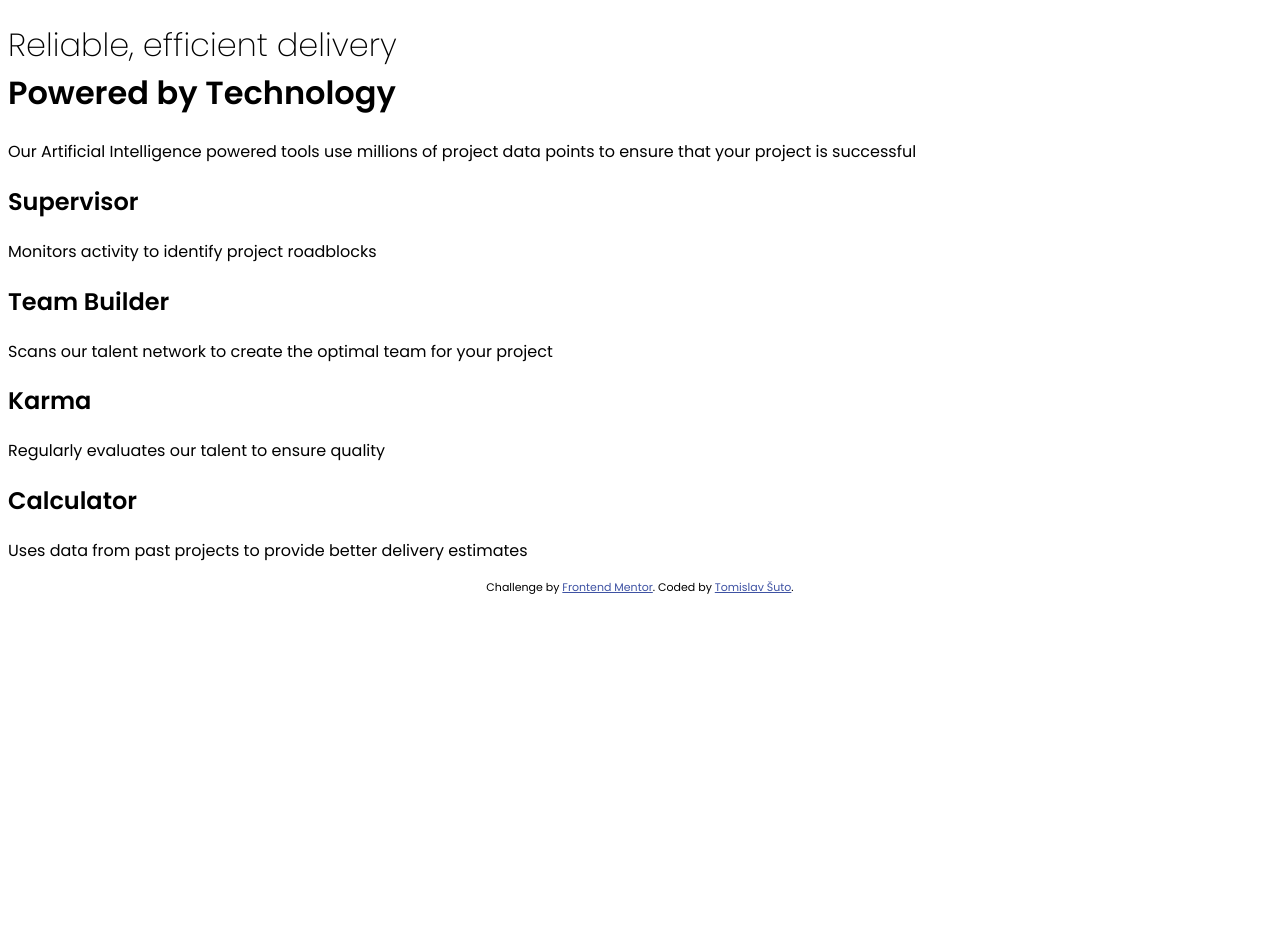
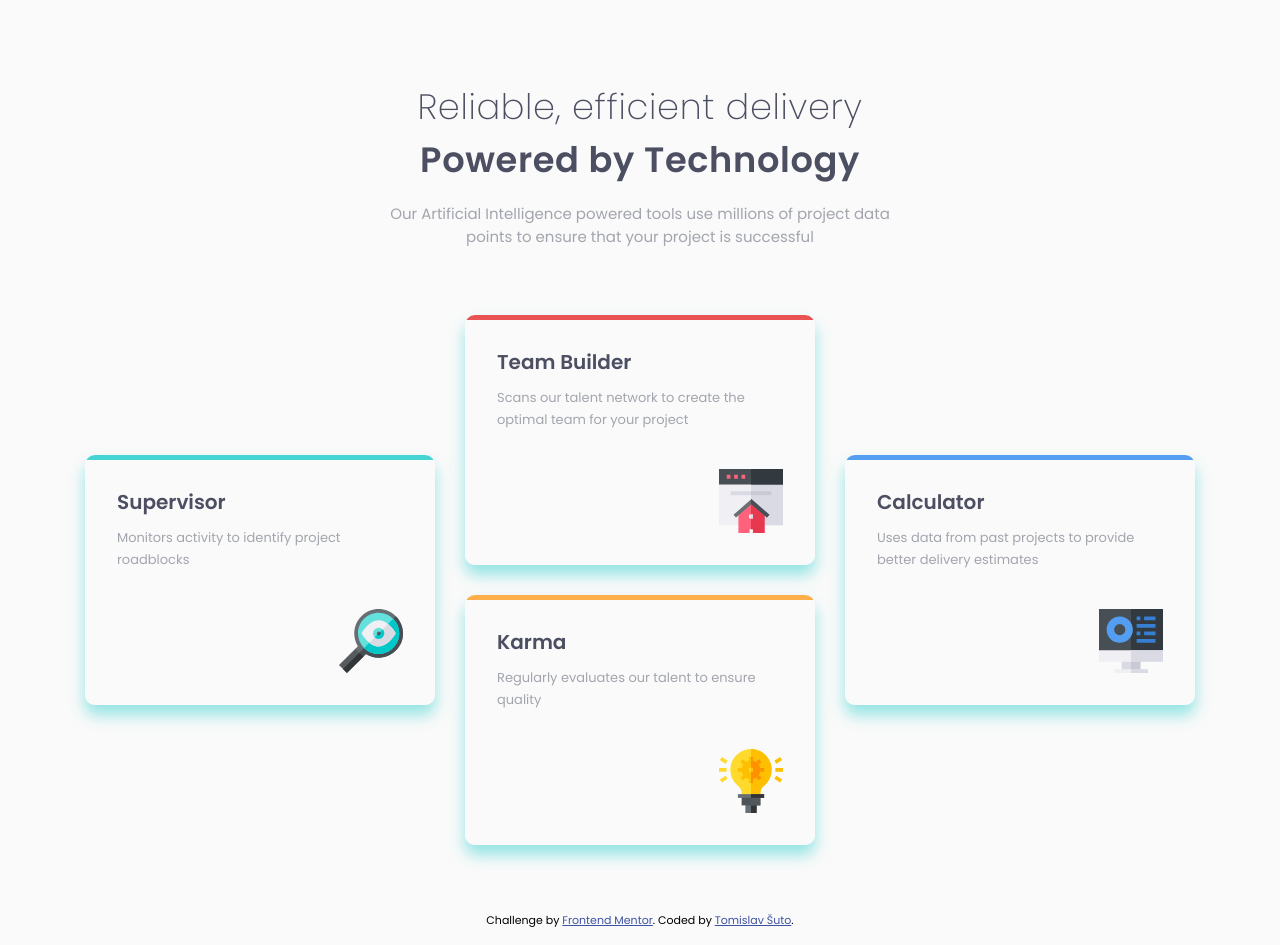
Before and after one commit to RetroApe/four-card-feature-section-master, a plain HTML site: page index.html in a window 1280 px wide. Before the commit the page ends 800 px from the top, so only its background shows below. Drawn offline with Linux system fonts and the light colour scheme.

Commit message:
Inital Finalization

```diff
--- a/index.html
+++ b/index.html
@@ -18,12 +18,12 @@
 
   <header>
 
-    <h1>
+    <h1 class="center">
       <span class="light block">Reliable, efficient delivery</span>
       <span class="bold block">Powered by Technology</span>
     </h1>
 
-    <p class="h1__description">Our Artificial Intelligence powered tools use millions of project data points
+    <p class="h1__description center">Our Artificial Intelligence powered tools use millions of project data points
       to ensure that your project is successful</p>
 
   </header>
--- a/styles.css
+++ b/styles.css
@@ -1,10 +1,41 @@
-.attribution { font-size: 11px; text-align: center; }
+.attribution { font-size: 11px; text-align: center; margin-bottom: 1rem}
 .attribution a { color: hsl(228, 45%, 44%); }
+
+:root {
+    /* PRIMARY */
+    --red: #ea5353;
+    --cyan: #45d3d3;
+    --orange: #fcaf4a;
+    --blue: #549ef2;
+
+    /* NEUTRAL */
+    --very-dark-blue: #4c4e61;
+    --grayish-blue: #a3a5ae;
+    --very-light-gray: #fafafa;
+
+    /* HEADER */
+    --header__h1-font-size: 2.2rem;
+    --header__p-font-size: 0.9375rem;
+    --header__p-spacing: 55ch;
+
+    /* CARDS */
+    --card__width: 21.875rem; /* 19.375rem mobile */
+    --card__height: 15.625rem; /* 13.875rem mobile */
+    --card__padding: 2rem; /* 1.75rem mobile */
+    --card__h2-font-size: 1.25rem;
+    --card__p-font-size: 0.8125rem;
+    --card__icon-scale: 1;
+}
 
 
 
+* {
+    box-sizing: border-box;
+}
+
 html {
     font-family: Poppins, sans-serif;
+    background-color: var(--very-light-gray);
 }
 
 .block {
@@ -23,22 +54,166 @@ html {
     font-weight: 600;
 }
 
+.center {
+    text-align: center;
+}
+
+h1 {
+    margin-top: 5rem;
+    margin-bottom: 1rem;
+    font-size: var(--header__h1-font-size);
+    letter-spacing: 0.018em;
+    color: var(--very-dark-blue);
+}
+
 .h1__description {
-
+    font-size: var(--header__p-font-size);
+    max-width: var(--header__p-spacing);
+    margin: 0 auto;
+    color: var(--grayish-blue);
 }
 
 .container {
+    margin: 4.2rem auto;
+    display: grid;
+    justify-content: center;
 
+    grid-template-columns: repeat(3, 21.875rem);
+    grid-template-rows: repeat(4, 1fr);
+
+    gap: 1.875rem;
 }
 
 .card {
+    background-color: white;
+    width: var(--card__width);
+    height: var(--card__height);
+    padding: var(--card__padding);
 
+    border-radius: 10px;
+    box-shadow: #45d3d38f 0px 10px 15px 0px;
+
+    position: relative;
+
+    & h2 {
+        color: var(--very-dark-blue);
+        font-size: var(--card__h2-font-size);
+        margin: 0;
+    }
+
+    & p {
+        color: var(--grayish-blue);
+        font-size: var(--card__p-font-size);
+        margin-top: .6rem;
+        line-height: 1.4rem;
+    }
 }
 
-.card__title {
+.card__1 {
+    grid-row: 2 / 4;
+    grid-column: 1;
 
+    background: linear-gradient(
+        var(--cyan) 2%,
+        var(--very-light-gray) 2%
+    );
+
+    &::after {
+        content: url(images/icon-supervisor.svg);
+        position: absolute;
+        right: var(--card__padding);
+        bottom: var(--card__padding);
+        height: 64px;
+
+        transform-origin: bottom right;
+        transform: scale(var(--card__icon-scale));
+    }
 }
 
-.card__description {
+.card__2 {
+    grid-row: 1 / 3;
+    grid-column: 2;
 
+    background: linear-gradient(
+        var(--red) 2%,
+        var(--very-light-gray) 2%
+    );
+
+    &::after {
+        content: url(images/icon-team-builder.svg);
+        position: absolute;
+        right: var(--card__padding);
+        bottom: var(--card__padding);
+        height: 64px;
+
+        transform-origin: bottom right;
+        transform: scale(var(--card__icon-scale));
+    }
 }
+
+.card__3 {
+    grid-row: 3 / 5;
+    grid-column: 2;
+
+    background: linear-gradient(
+        var(--orange) 2%,
+        var(--very-light-gray) 2%
+    );
+
+    &::after {
+        content: url(images/icon-karma.svg);
+        position: absolute;
+        right: var(--card__padding);
+        bottom: var(--card__padding);
+        height: 64px;
+
+        transform-origin: bottom right;
+        transform: scale(var(--card__icon-scale));
+    }
+}
+
+.card__4 {
+    grid-row: 2 / 4;
+    grid-column: 3;
+
+    background: linear-gradient(
+        var(--blue) 2%,
+        var(--very-light-gray) 2%
+    );
+
+    &::after {
+        content: url(images/icon-calculator.svg);
+        position: absolute;
+        right: var(--card__padding);
+        bottom: var(--card__padding);
+        height: 64px;
+
+        transform-origin: bottom right;
+        transform: scale(var(--card__icon-scale));
+    }
+}
+
+@media screen and (max-width: 69.375rem) {
+    .container {
+        display: flex;
+        flex-wrap: wrap;
+    }
+}
+
+@media screen and (max-width: 30rem) {
+
+    :root {
+        /* HEADER  */
+        --header__h1-font-size: 1.5rem;
+        --header__p-font-size: 0.9375rem;
+        --header__p-spacing: 32ch;
+
+        /* CARDS */
+        --card__width: 19.375rem;
+        --card__height: 13.875rem;
+        --card__padding: 1.75rem;
+        --card__h2-font-size: 1.25rem;
+        --card__p-font-size: 0.8125rem;
+        --card__icon-scale: 0.9;
+    }
+}
```
